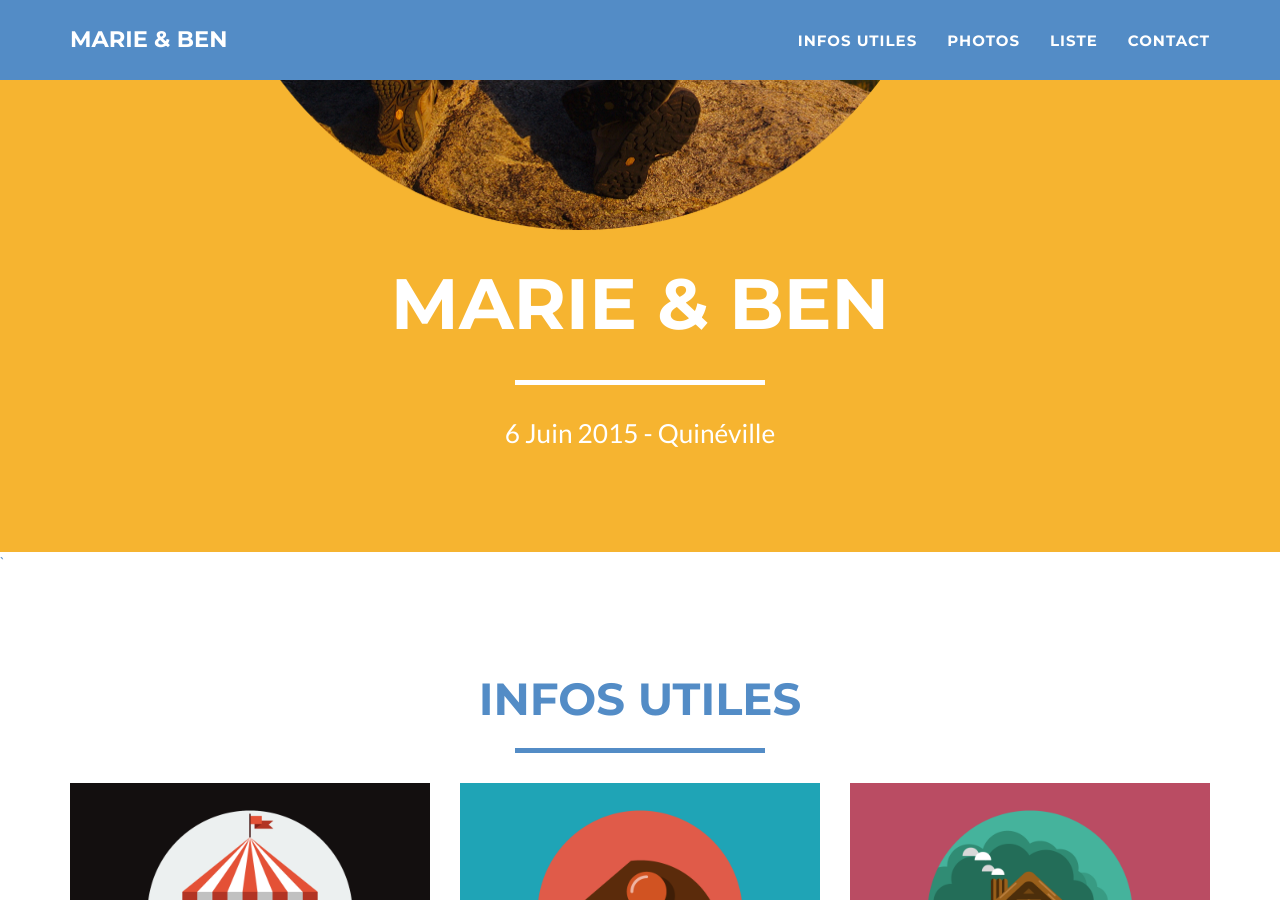
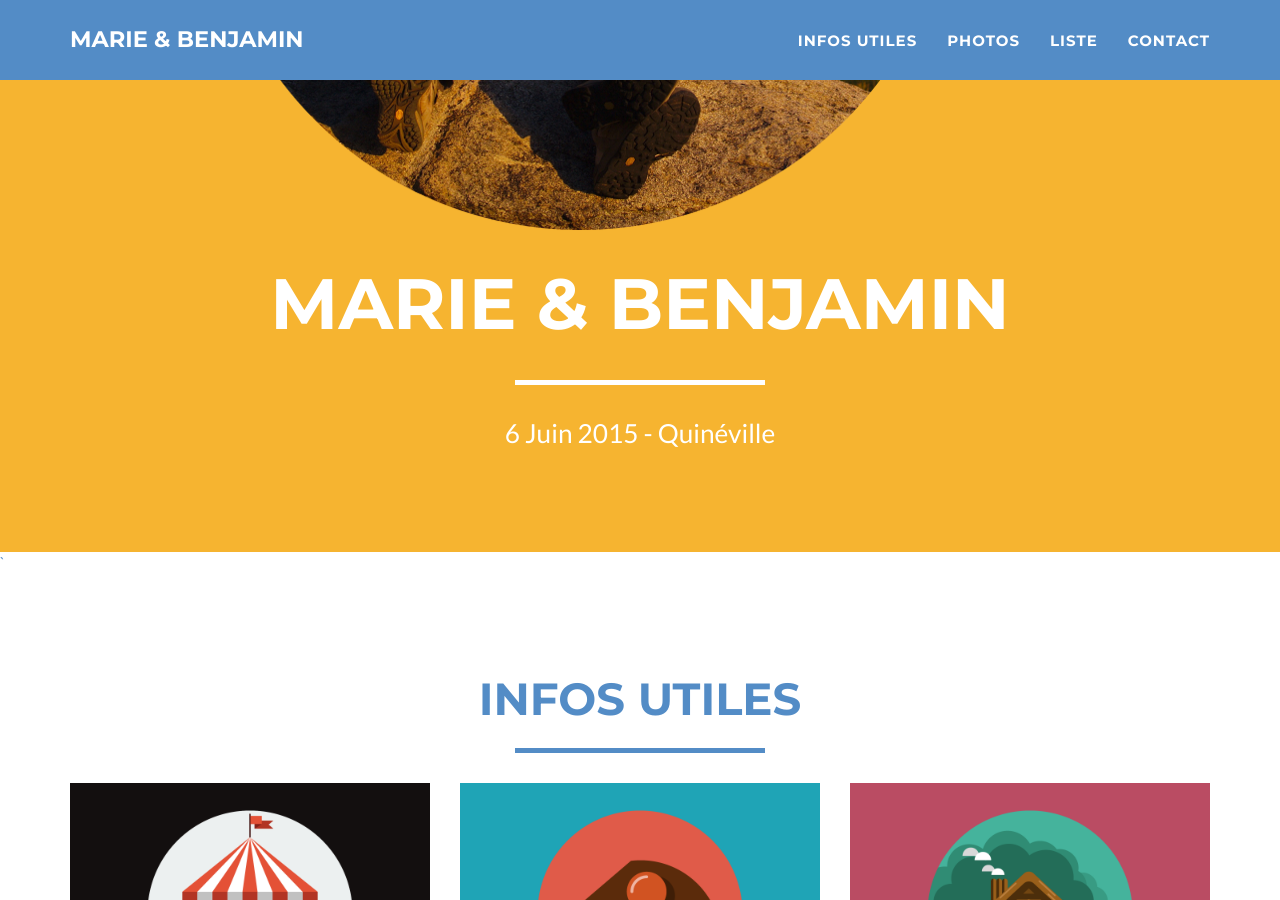
Before and after one commit to mariebenjamin/mariebenjamin.github.io, a Jekyll site: the page built from index.html, in a window 1280 px wide and 900 px high, scrolled down 717 px. Built offline with Jekyll 4.4.1, drawn with Linux system fonts in a browser that asks for light colours.

Commit message:
Update _config.yml

```diff
--- a/_config.yml
+++ b/_config.yml
@@ -1,5 +1,5 @@
 # Site settings
-title: Marie & Ben
+title: Marie & Benjamin
 email: your-email@domain.com
 description: "Marie & Ben - Our in progress wedding blog."
 
```
